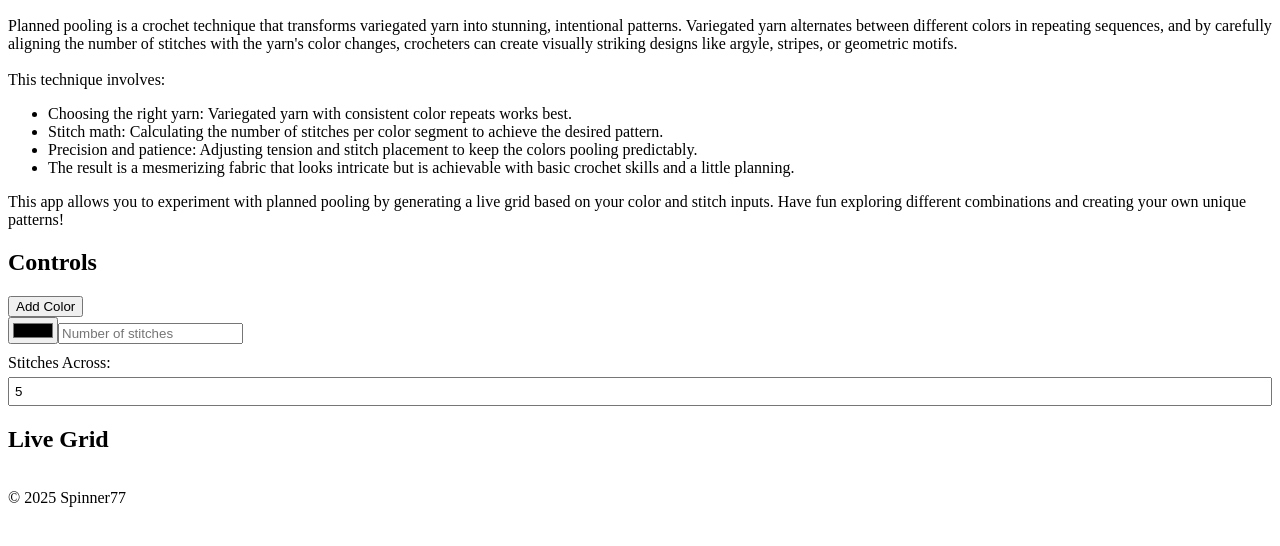
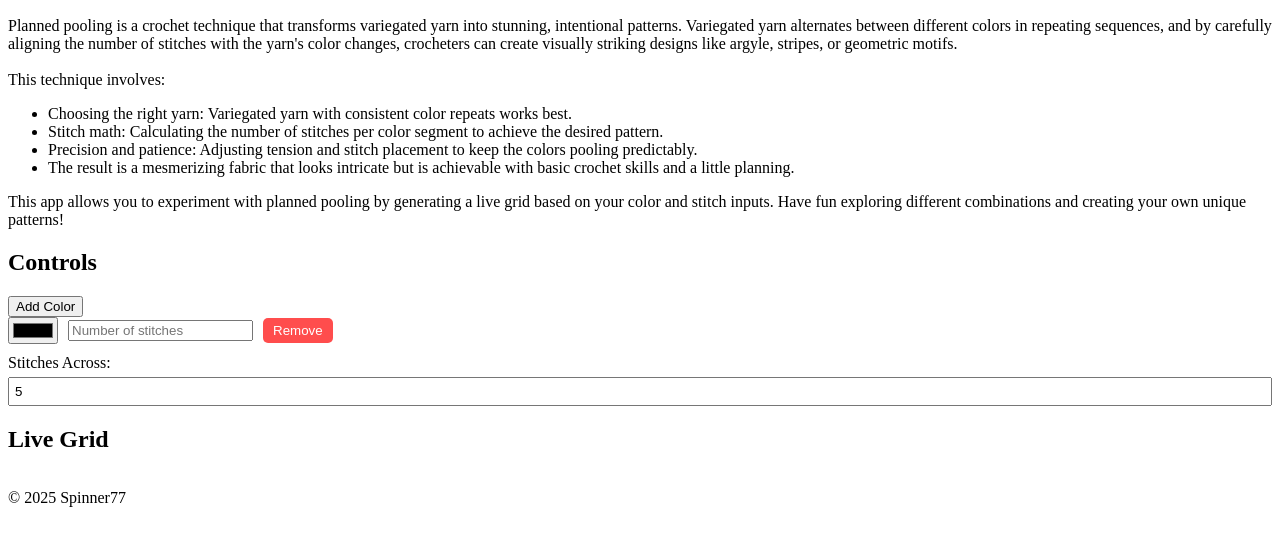
Before and after one commit to spinner77/PlannedPooling, a plain HTML site: page index.html in a window 1280 px wide. Both pictures are taken after typing "5" into the empty fields and a click on the button "Add Color". Shown: the part 110-656 px from the top of the page. Drawn offline with Linux system fonts and the light colour scheme.

Commit message:
Used copilot to improve functionality of the colour picker and number of stitches

```diff
--- a/app.js
+++ b/app.js
@@ -1,7 +1,7 @@
 document.getElementById('add-color-btn').addEventListener('click', function() {
     const colorInputsDiv = document.getElementById('color-inputs');
 
-    // Create a new div to hold the color picker and stitches input
+    // Create a new div to hold the color picker, stitches input, and remove button
     const newColorDiv = document.createElement('div');
     newColorDiv.classList.add('color-input-group');
 
@@ -11,6 +11,7 @@ document.getElementById('add-color-btn').addEventListener('click', function() {
     colorPicker.name = 'color';
     colorPicker.classList.add('color-picker');
     colorPicker.title = 'Select a color';
+    colorPicker.addEventListener('input', generateGrid); // Update grid on color change
 
     // Create the number of stitches input
     const stitchesInput = document.createElement('input');
@@ -19,10 +20,23 @@ document.getElementById('add-color-btn').addEventListener('click', function() {
     stitchesInput.placeholder = 'Number of stitches';
     stitchesInput.classList.add('stitches-input');
     stitchesInput.title = 'Enter the number of stitches for this color';
+    stitchesInput.addEventListener('input', generateGrid); // Update grid on stitches change
 
-    // Append the inputs to the new div
+    // Create the remove button
+    const removeButton = document.createElement('button');
+    removeButton.type = 'button';
+    removeButton.classList.add('remove-color-btn');
+    removeButton.textContent = 'Remove';
+    removeButton.title = 'Remove this color';
+    removeButton.addEventListener('click', function() {
+        newColorDiv.remove();
+        generateGrid(); // Update the grid after removing a color
+    });
+
+    // Append the inputs and remove button to the new div
     newColorDiv.appendChild(colorPicker);
     newColorDiv.appendChild(stitchesInput);
+    newColorDiv.appendChild(removeButton);
 
     // Append the new div to the color inputs container
     colorInputsDiv.appendChild(newColorDiv);
@@ -104,6 +118,6 @@ function generateGrid() {
     });
 
     // Set the grid template columns and rows
-    gridContainer.style.gridTemplateColumns = `repeat(${gridWidth}, 20px)`;
-    gridContainer.style.gridTemplateRows = `repeat(${gridHeight}, 20px)`;
+    gridContainer.style.gridTemplateColumns = `repeat(${gridWidth}, 1fr)`;
+    gridContainer.style.gridTemplateRows = `repeat(${gridHeight}, 1fr)`;
 }
--- a/styles.css
+++ b/styles.css
@@ -21,9 +21,32 @@
     display: grid;
     gap: 1px;
     margin-top: 20px;
+    width: 100%;
+    height: auto;
 }
 
 .grid-square {
-    width: 20px;
-    height: 20px;
+    width: 100%;
+    height: 0;
+    padding-bottom: 100%; /* Maintain aspect ratio */
+    box-sizing: border-box;
 }
+
+.color-input-group {
+    display: flex;
+    align-items: center;
+    margin-bottom: 10px;
+}
+
+.color-input-group input {
+    margin-right: 10px;
+}
+
+.remove-color-btn {
+    cursor: pointer;
+    background-color: #ff4d4d;
+    color: white;
+    border: none;
+    padding: 5px 10px;
+    border-radius: 5px;
+}
```
